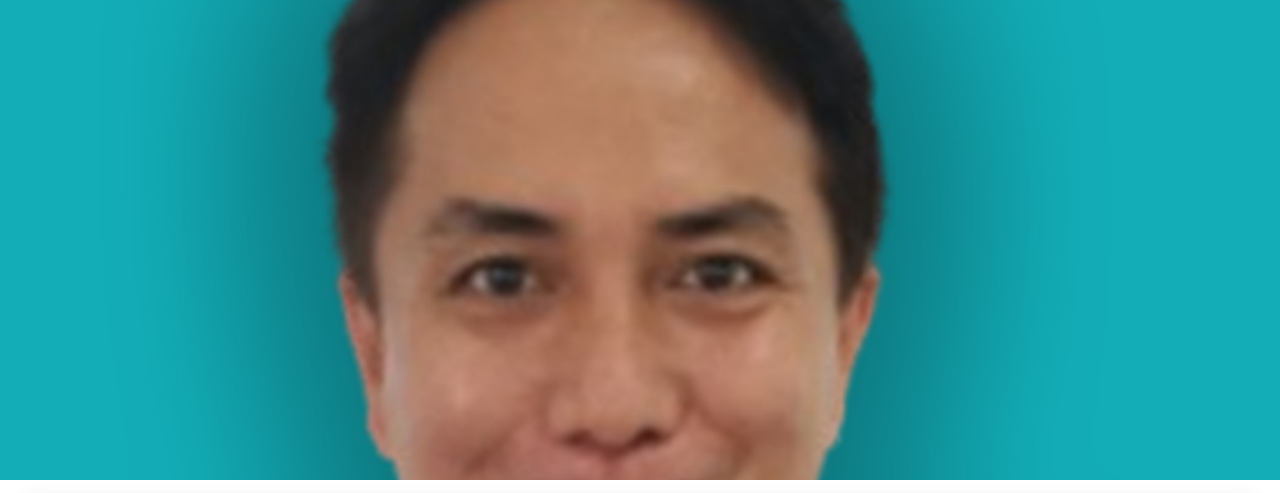
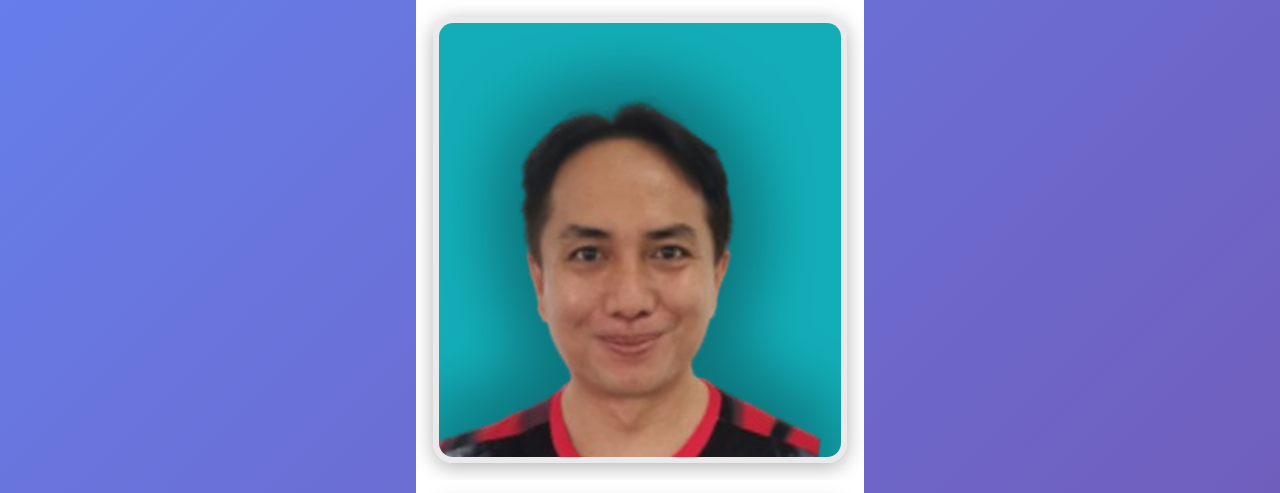
Before and after one commit to zain01-it/profile, a plain HTML site: page Dynamic_info/diman.html in a window 1280 px wide. Shown: the top 493 px of the page. Drawn offline with Linux system fonts and the light colour scheme.

Commit message:
Add index

```diff
--- a/QR dynamic info/styles.css
+++ b/Dynamic_info/styles.css
@@ -19,11 +19,11 @@ body {
     background: #fff;
     min-height: 100vh;
     position: relative;
+    width: 35%;
 }
 
 /* Header Styles */
 .header {
-    background: linear-gradient(135deg, #4A90E2 0%, #357ABD 100%);
     color: white;
     text-align: center;
     padding: 0;
@@ -53,25 +53,22 @@ body {
     width: 100%;
     height: 100%;
     z-index: 1;
+    border: 17px solid white;
 }
 
 .profile-picture img {
     width: 100%;
     height: 100%;
-    border-radius: 0;
-    border: none;
     object-fit: cover;
     transition: transform 0.3s ease;
     position: absolute;
     top: 0;
     left: 0;
+    border-radius: 20px;
+    border: 6px solid #eaeaea;
+    background: transparent;
+    box-shadow: 0px 4px 20px 0px #b2b2b2;
 }
-
-.profile-picture:hover img {
-    transform: scale(1.05);
-}
-
-
 
 .name {
     font-size: 2rem;
```
Also changed, not shown: index.html (added, +9 -0 lines), Dynamic_info/diman.html (renamed from QR dynamic info/diman.html), Dynamic_info/falmi.html (renamed from QR dynamic info/falmi.html), 2 other files.
